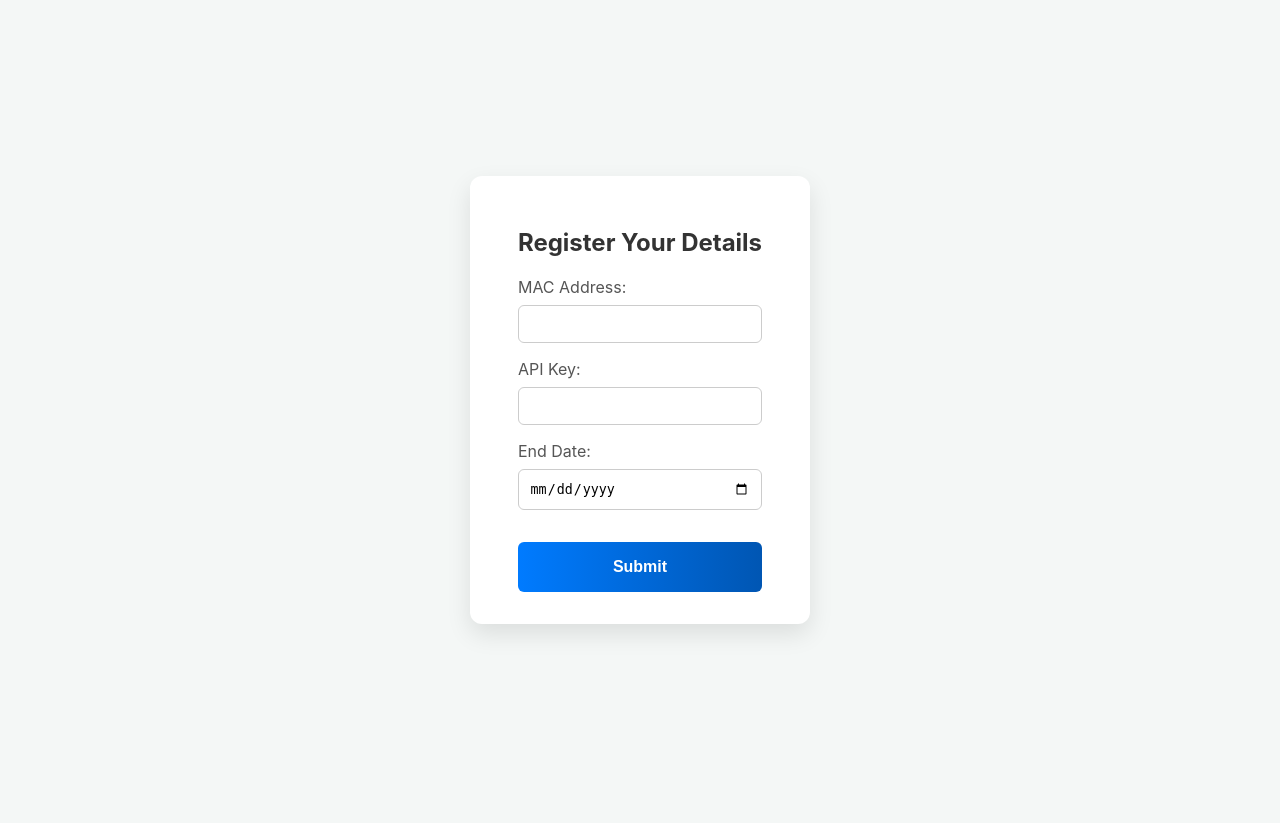
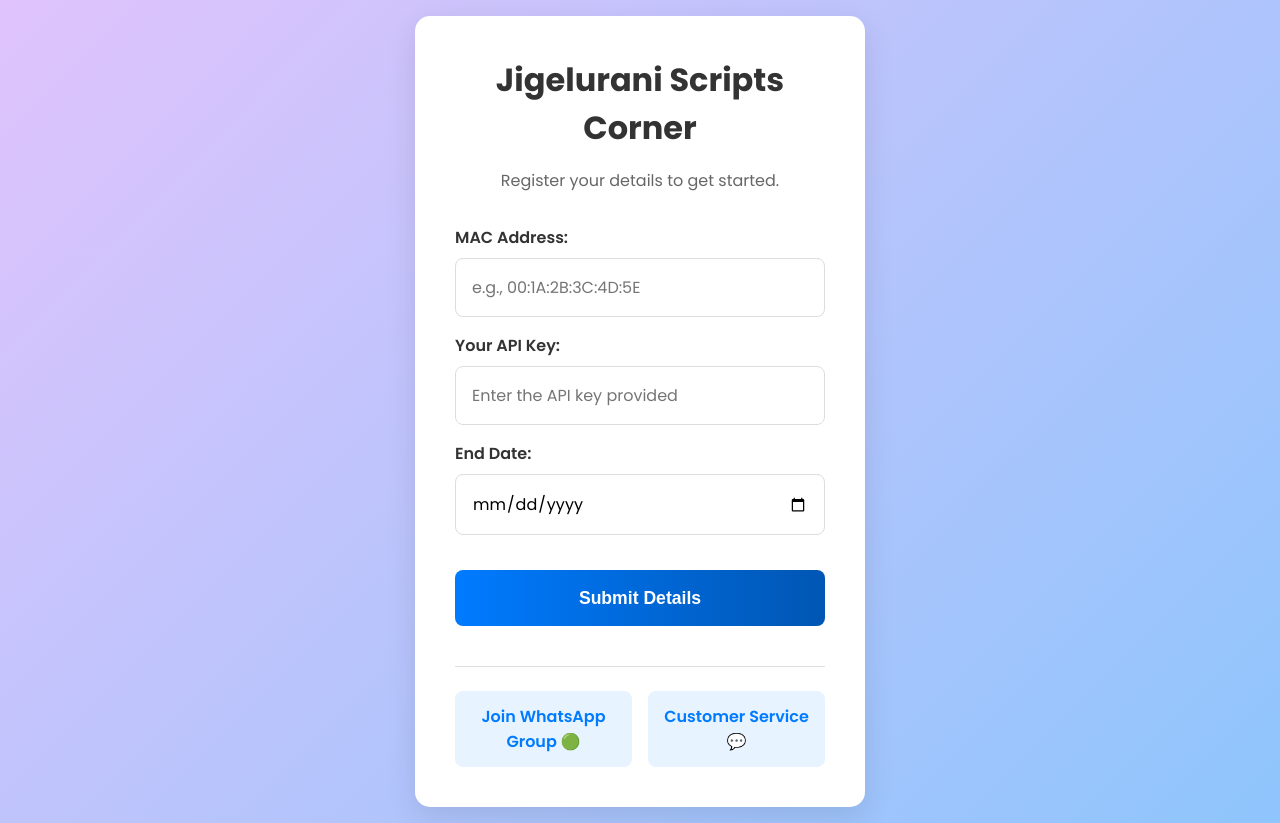
Before and after one commit to pukanekndhuku/user-registration-website, a Flask app: page / in a window 1280 px wide. Before the commit the page ends 634 px from the top, so only its background shows below. Run offline with Flask 3, Linux system fonts and the light colour scheme.

Commit message:
index.html

```diff
--- a/templates/index.html
+++ b/templates/index.html
@@ -2,31 +2,158 @@
 <html lang="en">
 <head>
     <meta charset="UTF-8">
-    <title>Register Access</title>
+    <meta name="viewport" content="width=device-width, initial-scale=1.0">
+    <title>Jigelurani Scripts Corner</title>
     <style>
-        body { font-family: -apple-system, BlinkMacSystemFont, "Segoe UI", Roboto, "Helvetica Neue", Arial, sans-serif; background-color: #f4f7f6; display: flex; justify-content: center; align-items: center; height: 100vh; margin: 0; }
-        .container { background: white; padding: 2em 3em; border-radius: 12px; box-shadow: 0 10px 25px rgba(0,0,0,0.1); text-align: center; }
-        h2 { color: #333; }
-        label { display: block; text-align: left; margin: 1em 0 0.5em 0; color: #555; }
-        input { box-sizing: border-box; width: 100%; padding: 0.8em; border-radius: 6px; border: 1px solid #ccc; }
-        button { width: 100%; padding: 1em; margin-top: 2em; border: none; background: linear-gradient(to right, #007bff, #0056b3); color: white; border-radius: 6px; cursor: pointer; font-size: 1em; font-weight: bold; }
+        @import url('https://fonts.googleapis.com/css2?family=Poppins:wght@400;600;700&display=swap');
+
+        :root {
+            --primary-color: #007bff;
+            --secondary-color: #0056b3;
+            --background-color: #f0f2f5;
+            --card-background: #ffffff;
+            --text-color: #333;
+            --light-text-color: #666;
+            --border-color: #ddd;
+        }
+
+        * {
+            box-sizing: border-box;
+            margin: 0;
+            padding: 0;
+        }
+
+        body {
+            font-family: 'Poppins', sans-serif;
+            background: linear-gradient(135deg, #e0c3fc 0%, #8ec5fc 100%);
+            display: flex;
+            justify-content: center;
+            align-items: center;
+            min-height: 100vh;
+            padding: 1em;
+        }
+
+        .container {
+            background: var(--card-background);
+            padding: 2.5em;
+            border-radius: 15px;
+            box-shadow: 0 10px 30px rgba(0, 0, 0, 0.1);
+            width: 100%;
+            max-width: 450px;
+            text-align: center;
+            transition: transform 0.3s ease;
+        }
+
+        .container:hover {
+            transform: translateY(-5px);
+        }
+
+        .header h1 {
+            color: var(--text-color);
+            font-size: 2em;
+            margin-bottom: 0.5em;
+        }
+
+        .header p {
+            color: var(--light-text-color);
+            margin-bottom: 2em;
+        }
+
+        label {
+            display: block;
+            text-align: left;
+            margin: 1em 0 0.5em 0;
+            color: var(--text-color);
+            font-weight: 600;
+        }
+
+        input {
+            width: 100%;
+            padding: 1em;
+            border-radius: 8px;
+            border: 1px solid var(--border-color);
+            font-family: 'Poppins', sans-serif;
+            font-size: 1em;
+            transition: border-color 0.3s ease, box-shadow 0.3s ease;
+        }
+
+        input:focus {
+            outline: none;
+            border-color: var(--primary-color);
+            box-shadow: 0 0 0 3px rgba(0, 123, 255, 0.25);
+        }
+
+        .submit-btn {
+            width: 100%;
+            padding: 1em;
+            margin-top: 2em;
+            border: none;
+            background: linear-gradient(to right, var(--primary-color), var(--secondary-color));
+            color: white;
+            border-radius: 8px;
+            cursor: pointer;
+            font-size: 1.1em;
+            font-weight: 600;
+            transition: transform 0.2s ease, box-shadow 0.2s ease;
+        }
+
+        .submit-btn:hover {
+            transform: translateY(-3px);
+            box-shadow: 0 4px 15px rgba(0, 123, 255, 0.35);
+        }
+
+        .footer-links {
+            margin-top: 2.5em;
+            padding-top: 1.5em;
+            border-top: 1px solid var(--border-color);
+            display: flex;
+            justify-content: space-between;
+            gap: 1em;
+        }
+
+        .footer-btn {
+            flex: 1;
+            display: inline-block;
+            text-decoration: none;
+            color: var(--primary-color);
+            background-color: #e7f3ff;
+            padding: 0.8em 1em;
+            border-radius: 8px;
+            font-weight: 600;
+            transition: background-color 0.3s ease, color 0.3s ease;
+        }
+
+        .footer-btn:hover {
+            background-color: var(--primary-color);
+            color: white;
+        }
+
     </style>
 </head>
 <body>
     <div class="container">
+        <div class="header">
+            <h1>Jigelurani Scripts Corner</h1>
+            <p>Register your details to get started.</p>
+        </div>
+
         <form action="/submit" method="post">
-            <h2>Register Your Details</h2>
             <label for="mac">MAC Address:</label>
-            <input type="text" id="mac" name="mac" required>
+            <input type="text" id="mac" name="mac" placeholder="e.g., 00:1A:2B:3C:4D:5E" required>
 
-            <label for="apikey">API Key:</label>
-            <input type="text" id="apikey" name="apikey" required>
+            <label for="apikey">Your API Key:</label>
+            <input type="text" id="apikey" name="apikey" placeholder="Enter the API key provided" required>
 
             <label for="enddate">End Date:</label>
             <input type="date" id="enddate" name="enddate" required>
 
-            <button type="submit">Submit</button>
+            <button type="submit" class="submit-btn">Submit Details</button>
         </form>
+
+        <div class="footer-links">
+            <a href="https://chat.whatsapp.com/HQlG7c8ZG8o9r8DjcLqfzh" target="_blank" class="footer-btn">Join WhatsApp Group 🟢</a>
+            <a href="https://wa.me/919154718144" target="_blank" class="footer-btn">Customer Service 💬</a>
+        </div>
     </div>
 </body>
 </html>
```
